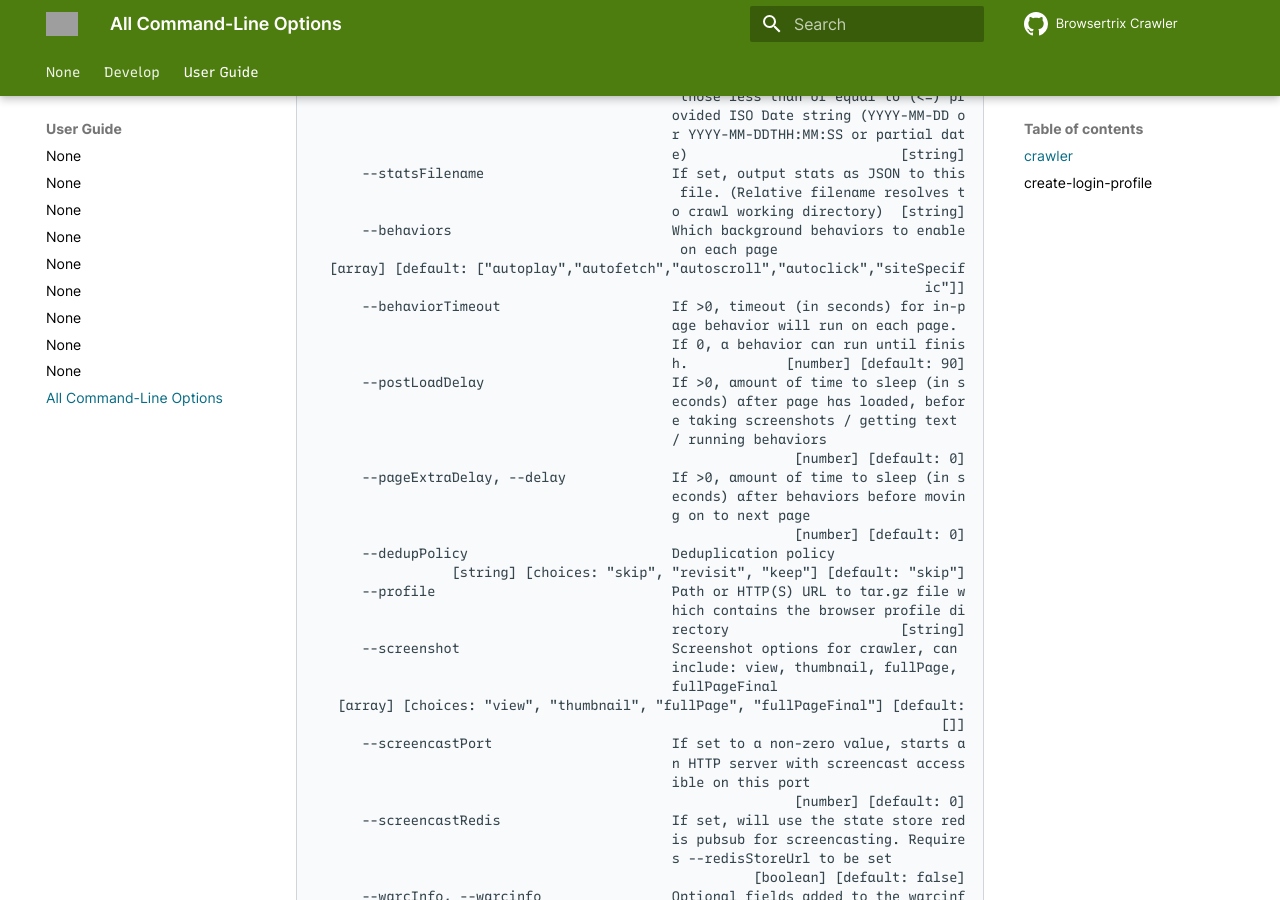
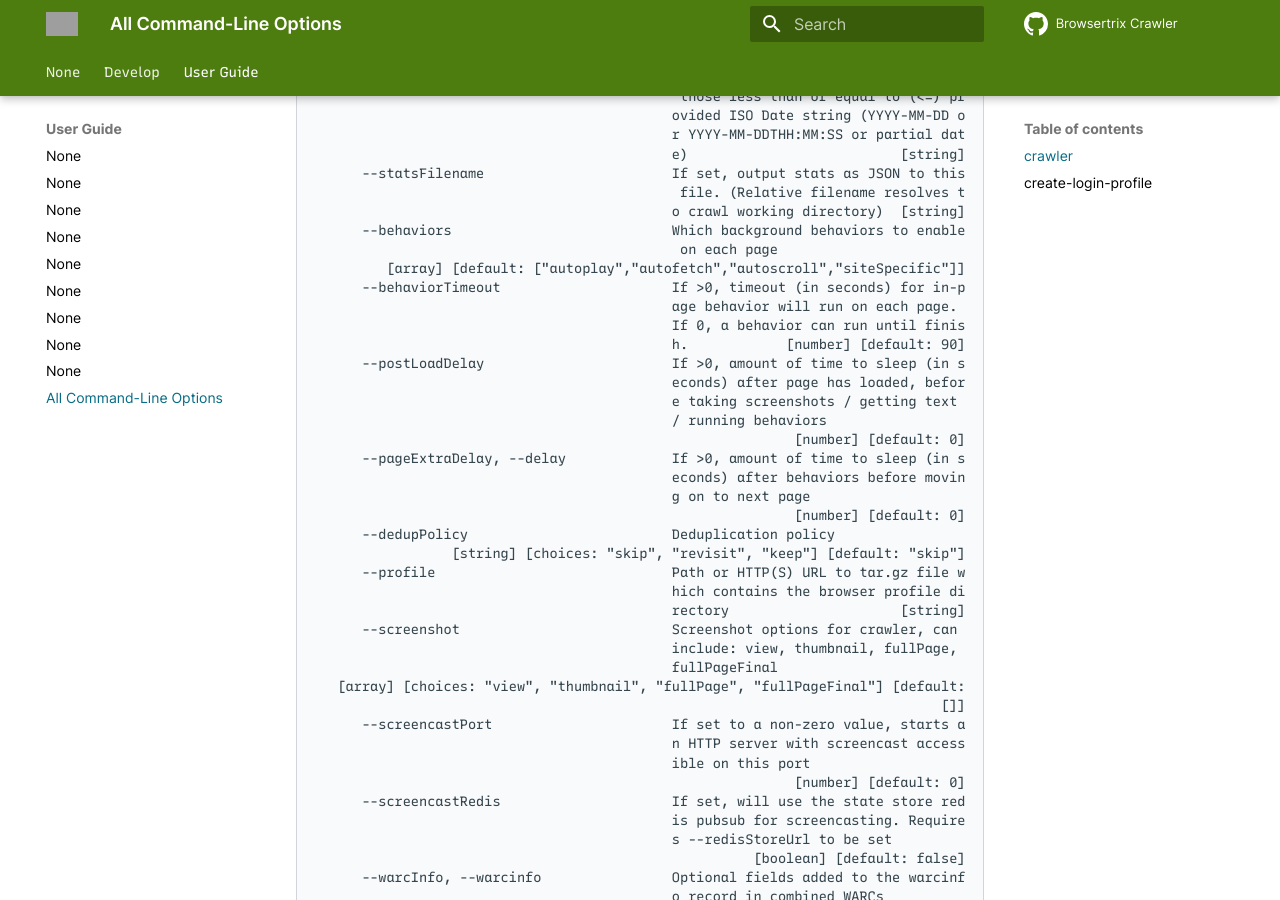
Before and after one commit to webrecorder/browsertrix-crawler, an MkDocs documentation site: the page built from docs/docs/user-guide/cli-options.md, in a window 1280 px wide and 900 px high, scrolled down 2806 px. Built offline with MkDocs 1.6.1 and Material for MkDocs 9.7.7, drawn with Linux system fonts in a browser that asks for light colours; comment, search, counter and statistics services are not loaded; some of the changed text lies outside the part shown; grey boxes are pictures that could not be loaded.

Commit message:
don't enable the autoclick behavior by default

```diff
--- a/docs/docs/user-guide/cli-options.md
+++ b/docs/docs/user-guide/cli-options.md
@@ -146,8 +146,7 @@ Options:
                                             o crawl working directory)  [string]
       --behaviors                           Which background behaviors to enable
                                              on each page
-  [array] [default: ["autoplay","autofetch","autoscroll","autoclick","siteSpecif
-                                                                           ic"]]
+         [array] [default: ["autoplay","autofetch","autoscroll","siteSpecific"]]
       --behaviorTimeout                     If >0, timeout (in seconds) for in-p
                                             age behavior will run on each page.
                                             If 0, a behavior can run until finis
```
Also changed, not shown: other parts of docs/docs/user-guide/cli-options.md (+1 -1 lines), 1 other file.
